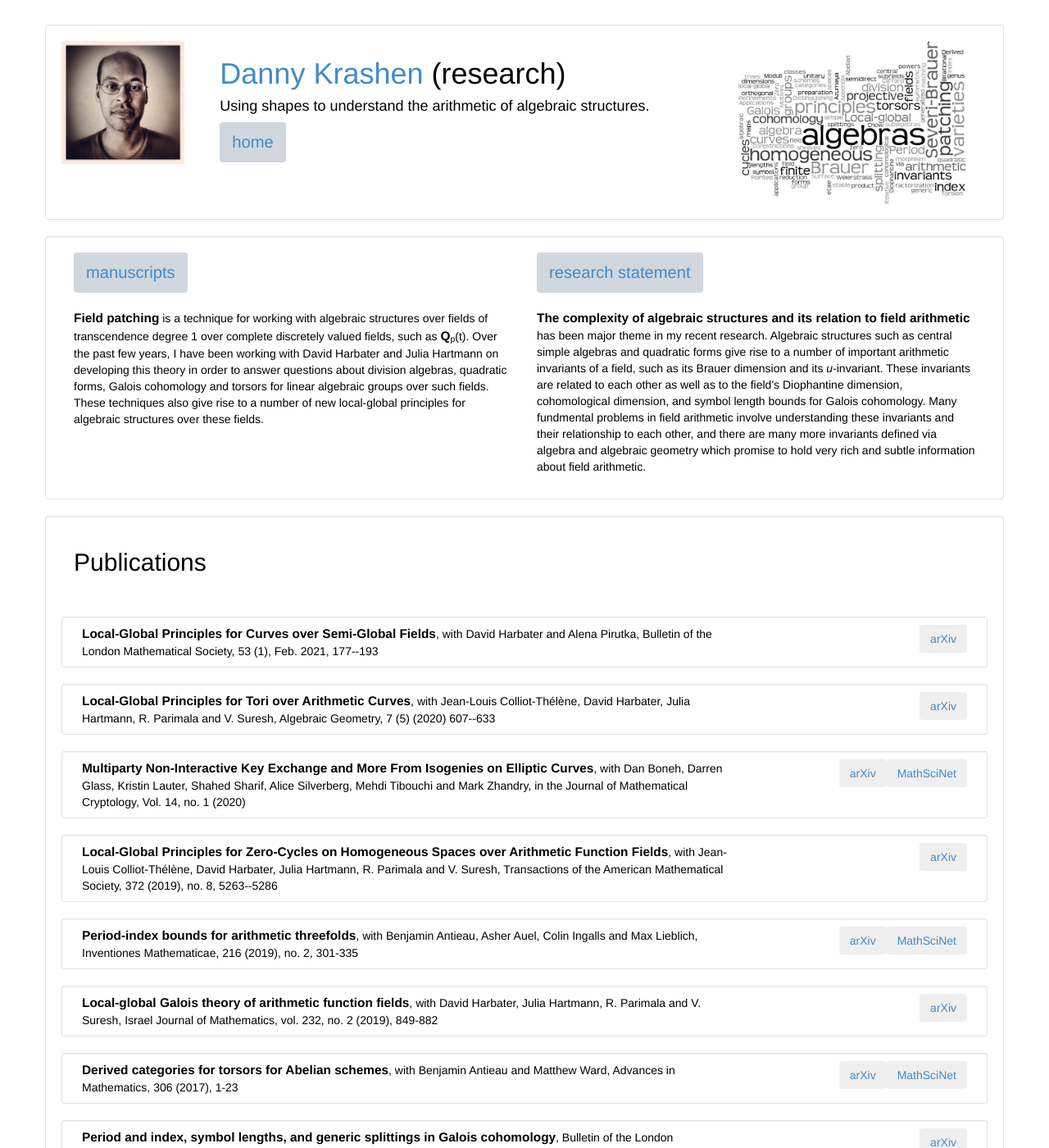
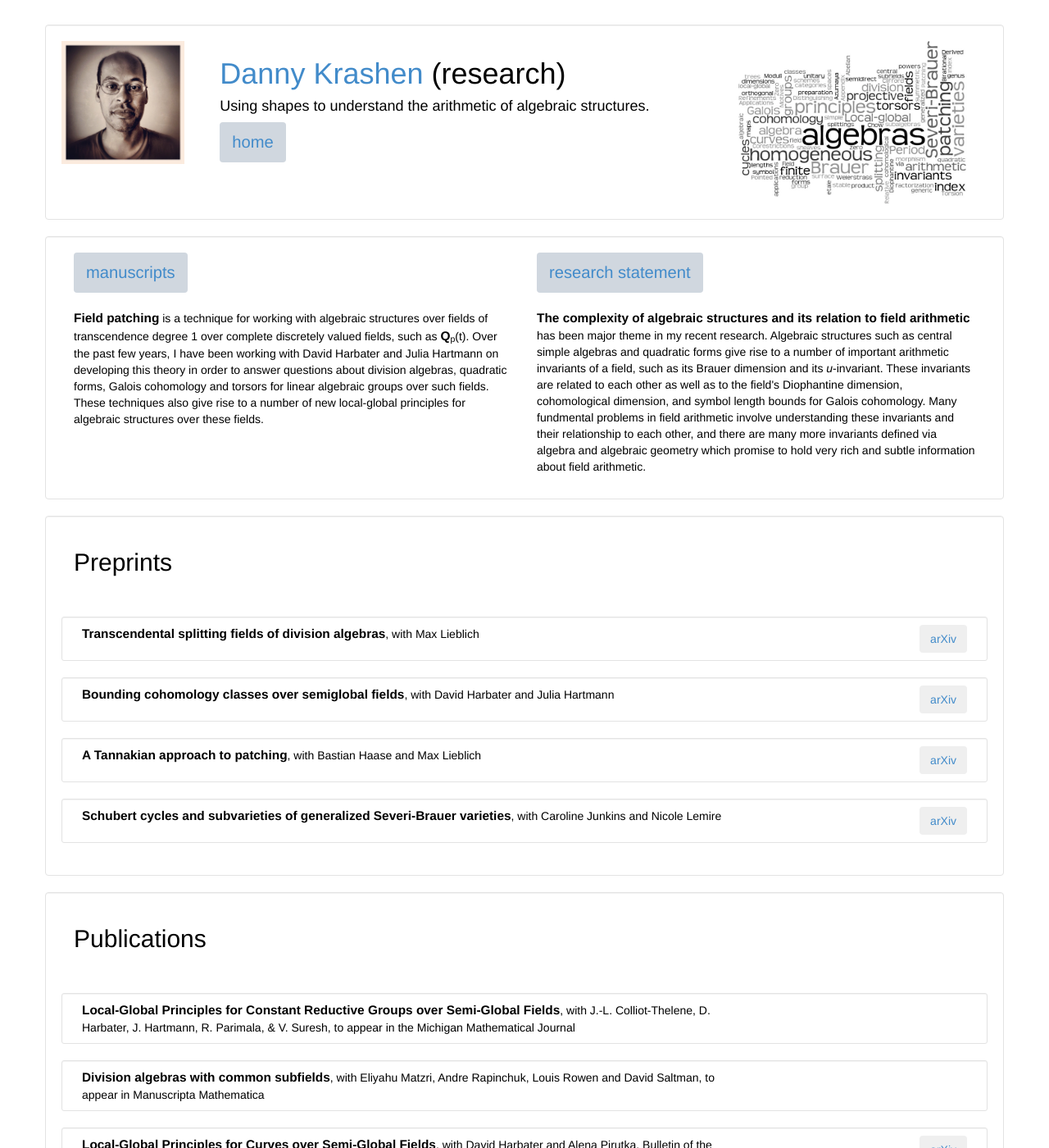
Before and after one commit to dkrashen/dkrashen.github.io, a Jekyll site: the page built from research.html, in a window 1280 px wide and 1400 px high. Shown: the whole window at 82% size. Built offline with Jekyll 4.4.1, drawn with Linux system fonts in a browser that asks for light colours; some of the changed text lies outside the part shown.

Commit message:
update publications and research page

```diff
--- a/_data/publications.yml
+++ b/_data/publications.yml
@@ -1,5 +1,26 @@
 
 publications:
+  -
+    title: "Local-Global Principles for Constant Reductive Groups over Semi-Global Fields"
+    with: "J.-L. Colliot-Thelene, D. Harbater, J. Hartmann, R. Parimala, & V. Suresh"
+    publication_year: "2022"
+    in: "to appear in the Michigan Mathematical Journal"
+    type: "research paper"
+    status: "publication"
+  -
+    title: "Transcendental splitting fields of division algebras"
+    with: "Max Lieblich"
+    arxiv_year: 2022
+    status: preprint
+    type: "research paper"
+    arxiv: "2203.15951"
+  -
+    arxiv: "2203.06770"
+    title: "Bounding cohomology classes over semiglobal fields"
+    with: "David Harbater and Julia Hartmann"
+    arxiv_year: 2022
+    status: preprint
+    type: "research paper"
   -
     arxiv: "2004.11933"
     title: "A Tannakian approach to patching"
@@ -33,6 +54,7 @@ publications:
     publication_year: "2020"
     in: "to appear in Manuscripta Mathematica"
     type: "research paper"
+    status: "publication"
 
 
   -
--- a/research.html
+++ b/research.html
@@ -44,6 +44,18 @@ tag: "Using shapes to understand the arithmetic of algebraic structures."
 	</div><!--/col-->
 </div><!--/row-->
 
+<div class="row well">
+<div class="col-md-12">
+<h2 id="manuscripts"> Preprints </h2>
+<br/>
+<br/>
+{% for p in site.data.publications.publications %}
+{% if p.status == "preprint" %}
+{% include pub.html p=p %}
+{% endif %}
+{% endfor %}
+</div>
+</div>
 
 <div class="row well">
 <div class="col-md-12">
@@ -58,18 +70,6 @@ tag: "Using shapes to understand the arithmetic of algebraic structures."
 </div>
 </div>
 
-<div class="row well">
-<div class="col-md-12">
-<h2 id="manuscripts"> Preprints </h2>
-<br/>
-<br/>
-{% for p in site.data.publications.publications %}
-{% if p.status == "preprint" %}
-{% include pub.html p=p %}
-{% endif %}
-{% endfor %}
-</div>
-</div>
 
 <div class="row well">
 <div class="col-md-12">
```
